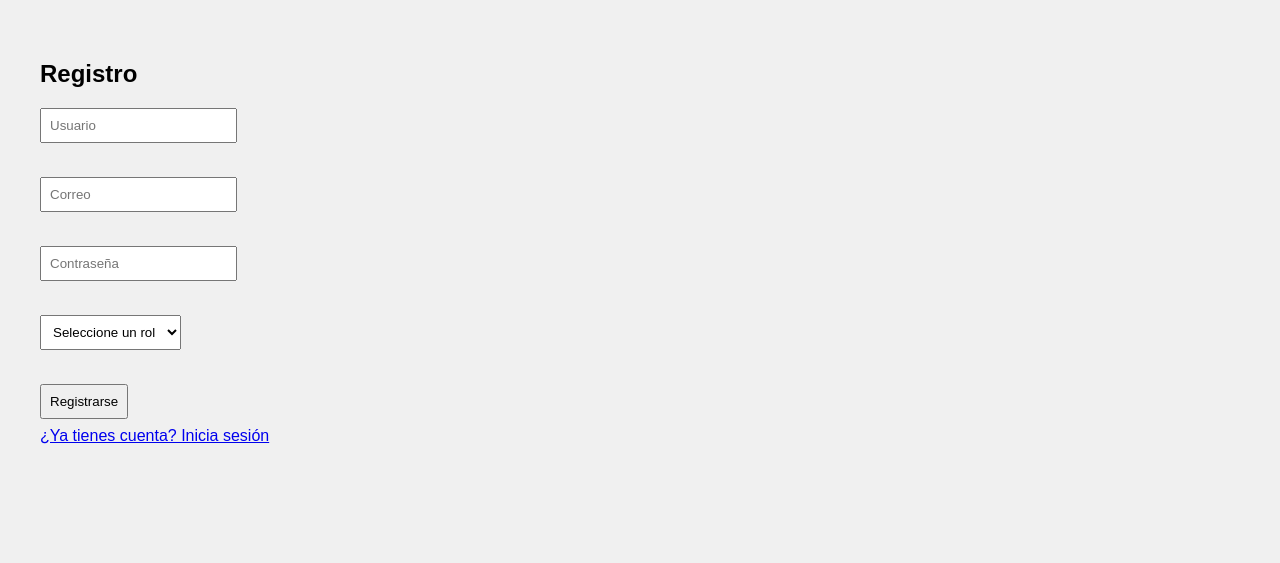
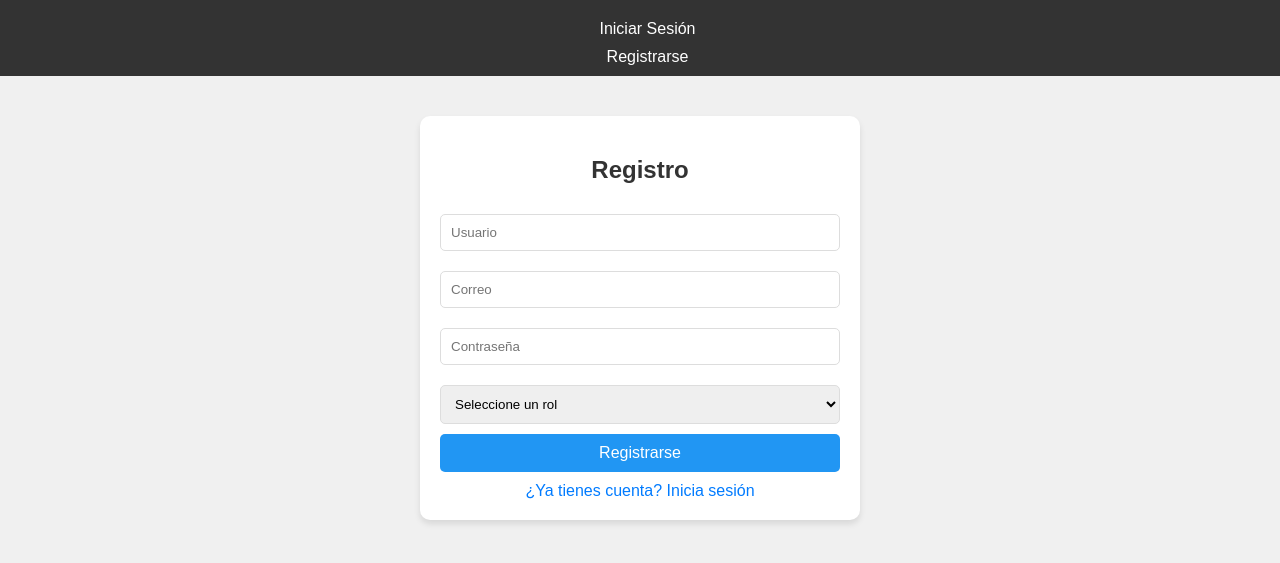
Before and after one commit to BSegovia-Tecsup/Lab_08_tarea, a Node server app: page /registro in a window 1280 px wide. Shown: the top 563 px of the page. Run offline with Node 20, Linux system fonts and the light colour scheme.

Commit message:
Ultima correccion 1

```diff
--- a/views/public/estilos.css
+++ b/views/public/estilos.css
@@ -1,23 +1,69 @@
+/* Estilos generales */
 body {
-  font-family: sans-serif;
-  padding: 2rem;
-  background-color: #f0f0f0;
+  font-family: Arial, sans-serif;
+  background-color: #f4f4f9;
+  margin: 0;
+  padding: 0;
 }
 
-form input, form select, form button {
-  display: block;
-  margin: 0.5rem 0;
-  padding: 0.5rem;
+h2 {
+  text-align: center;
+  color: #333;
 }
 
+a {
+  color: #007bff;
+  text-decoration: none;
+}
+
+a:hover {
+  text-decoration: underline;
+}
+
+/* Estilos para los formularios */
+form {
+  width: 300px;
+  margin: 0 auto;
+  padding: 20px;
+  background-color: #fff;
+  box-shadow: 0 0 10px rgba(0, 0, 0, 0.1);
+  border-radius: 8px;
+}
+
+input, select, button {
+  width: 100%;
+  padding: 10px;
+  margin: 10px 0;
+  border: 1px solid #ccc;
+  border-radius: 4px;
+}
+
+button {
+  background-color: #007bff;
+  color: white;
+  border: none;
+  cursor: pointer;
+}
+
+button:hover {
+  background-color: #0056b3;
+}
+
+/* Estilos para la página de bienvenida */
 nav {
-  background-color: #333;
+  display: flex;
+  justify-content: space-between;
+  align-items: center;
+  background-color: #007bff;
   color: white;
-  padding: 1rem;
+  padding: 10px 20px;
 }
 
 nav a {
   color: white;
-  margin-left: 1rem;
   text-decoration: none;
 }
+
+nav a:hover {
+  text-decoration: underline;
+}
--- a/views/registro.ejs
+++ b/views/registro.ejs
@@ -2,21 +2,101 @@
 <html>
 <head>
   <title>Registro</title>
-  <link rel="stylesheet" href="/estilos.css">
+  <style>
+    body {
+      font-family: Arial, sans-serif;
+      background-color: #f0f0f0;
+      margin: 0;
+    }
+
+    nav {
+      background-color: #333;
+      color: white;
+      padding: 10px;
+      text-align: right;
+    }
+
+    nav a {
+      color: white;
+      margin-left: 15px;
+      text-decoration: none;
+    }
+
+    .contenedor {
+      background-color: white;
+      padding: 20px;
+      border-radius: 10px;
+      box-shadow: 0px 4px 6px rgba(0, 0, 0, 0.1);
+      width: 100%;
+      max-width: 400px;
+      margin: 40px auto;
+    }
+
+    h2 {
+      text-align: center;
+      margin-bottom: 20px;
+      color: #333;
+    }
+
+    form {
+      display: flex;
+      flex-direction: column;
+    }
+
+    input, select {
+      padding: 10px;
+      margin: 10px 0;
+      border: 1px solid #ddd;
+      border-radius: 5px;
+    }
+
+    button {
+      padding: 10px;
+      background-color: #2196F3;
+      color: white;
+      border: none;
+      border-radius: 5px;
+      cursor: pointer;
+      font-size: 16px;
+    }
+
+    button:hover {
+      background-color: #1e88e5;
+    }
+
+    a {
+      display: block;
+      text-align: center;
+      margin-top: 10px;
+      color: #007BFF;
+      text-decoration: none;
+    }
+
+    a:hover {
+      text-decoration: underline;
+    }
+  </style>
 </head>
 <body>
+  <nav>
+    <a href="/login">Iniciar Sesión</a>
+    <a href="/registro">Registrarse</a>
+  </nav>
+
+  <div class="contenedor">
     <h2>Registro</h2>
     <form method="POST" action="/registro">
-    <input type="text" name="usuario" placeholder="Usuario" required><br>
-    <input type="email" name="email" placeholder="Correo" required><br>
-    <input type="password" name="password" placeholder="Contraseña" required><br>
+      <input type="text" name="usuario" placeholder="Usuario" required>
+      <input type="email" name="email" placeholder="Correo" required>
+      <input type="password" name="password" placeholder="Contraseña" required>
       <select name="rol" required>
         <option value="">Seleccione un rol</option>
         <option value="Usuario">Usuario</option>
         <option value="Administrador">Administrador</option>
-    </select><br>
+      </select>
       <button type="submit">Registrarse</button>
     </form>
     <a href="/login">¿Ya tienes cuenta? Inicia sesión</a>
+  </div>
 </body>
 </html>
```
Also changed, not shown: index.js (+0 -10 lines), views/bienvenida.ejs (+40 -1 lines), views/login.ejs (+89 -8 lines). Lines whose indentation alone changed are shown as unchanged.
